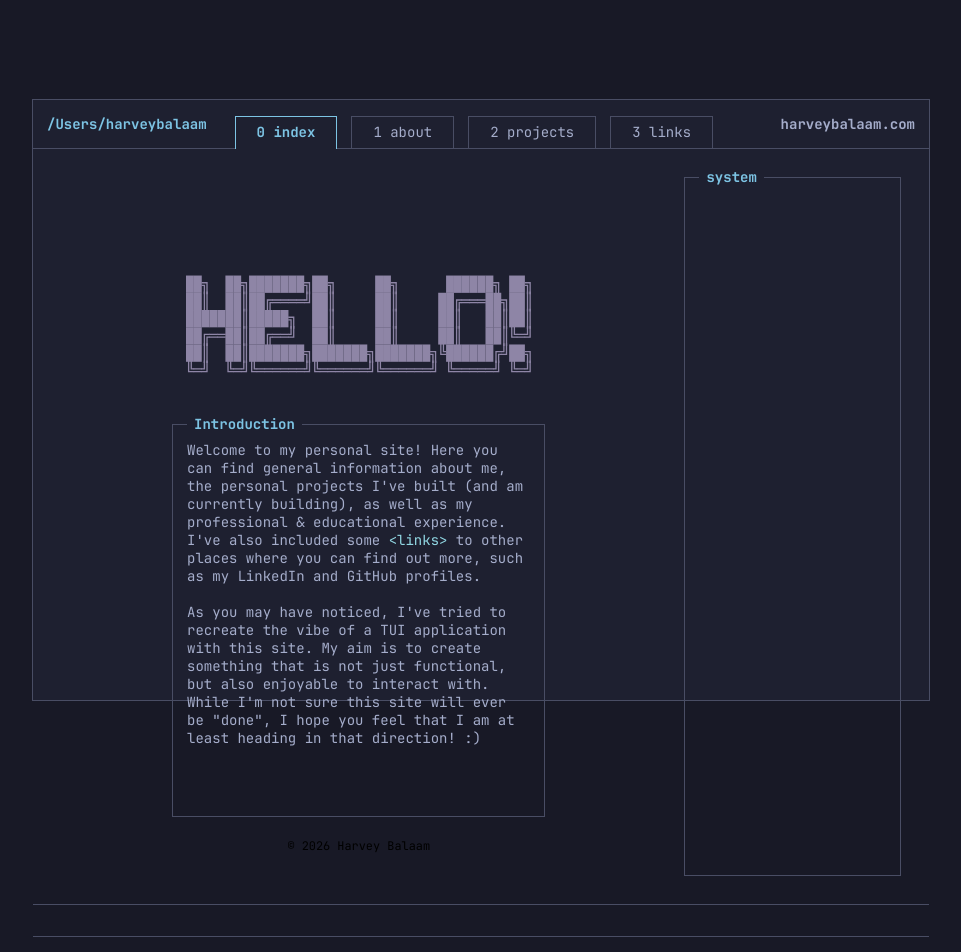
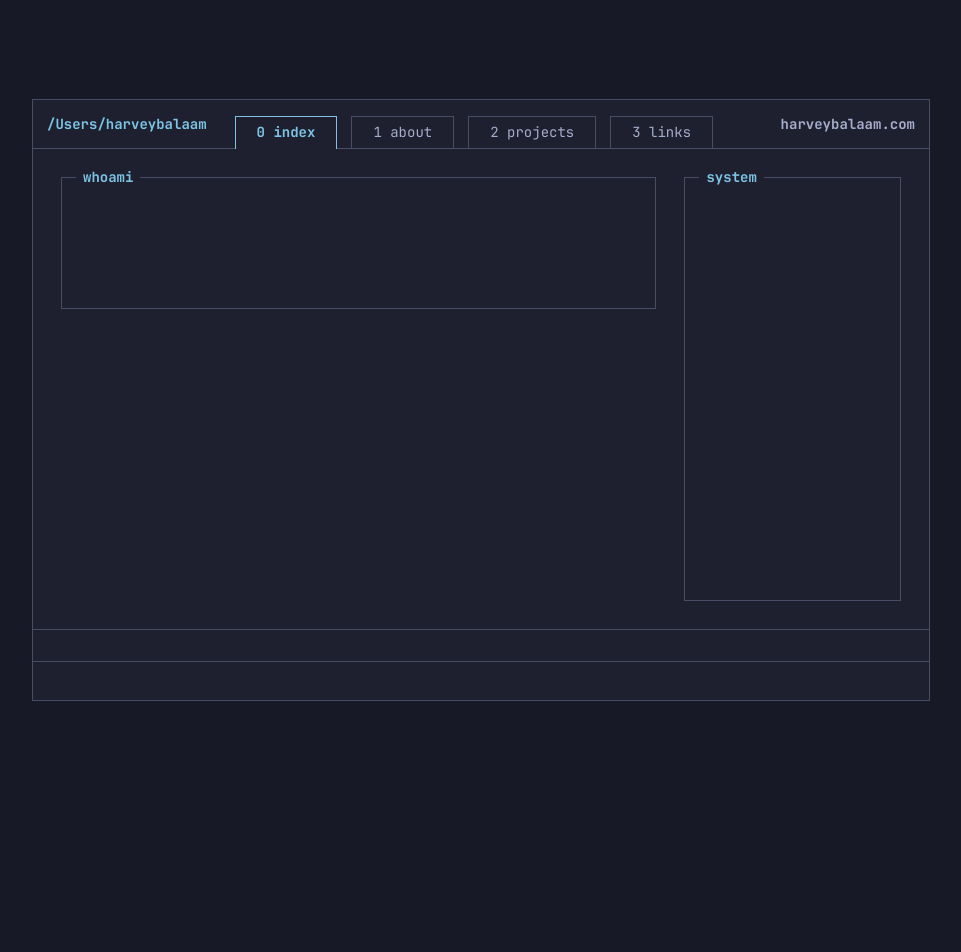
Before and after one commit to harveybalaam/personal-website, a React (Vite) app: page / in a window 1280 px wide. Shown: the top 952 px of the page, without its empty margins (159-1120 px from the left). After the commit the page ends 800 px from the top, so only its background shows below. Built offline with nearby package versions, Linux system fonts and the light colour scheme.

Commit message:
feat: create skeleton for new index page

```diff
--- a/src/index.css
+++ b/src/index.css
@@ -99,6 +99,7 @@ main {
 
 #page-content {
   display: flex;
+  flex-direction: column;
   flex: 11;
 }
 
--- a/src/pages/Hello/Hello.css
+++ /dev/null
@@ -1,34 +0,0 @@
-#copyright {
-  font-size: 0.85rem;
-}
-
-.hello-page {
-  display: flex;
-  flex-direction: column;
-}
-
-.hello-title {
-  margin-top: 10vh;
-  margin-bottom: 5vh;
-}
-
-.hello-title > img {
-  height: 8rem;
-  width: auto;
-  max-width: 60%;
-}
-
-.hello-body {
-  display: flex;
-  flex-direction: column;
-  flex-grow: 1;
-  justify-content: space-between;
-  max-width: 65%;
-  align-self: center;
-}
-
-.hello-body > p {
-  font-size: 1.1rem;
-  text-align: center;
-  margin-top: 1.5rem;
-}
--- a/src/pages/Hello/index.tsx
+++ /dev/null
@@ -1,37 +0,0 @@
-import { Link } from "@tanstack/react-router";
-import Container from "../../components/Container";
-import helloTitle from "../../assets/images/hello-title.svg";
-import "./Hello.css";
-
-export default function Hello() {
-  return (
-    <div className="page-content-wrapper hello-page">
-      <div className="hello-title centered">
-        <img src={helloTitle} alt="ASCII art page title which reads 'Hello!'" />
-      </div>
-      <div className="hello-body">
-        <Container title="Introduction">
-          <p>
-            Welcome to my personal site! Here you can find general information
-            about me, the personal projects I&apos;ve built (and am currently
-            building), as well as my professional &amp; educational experience.
-            I&apos;ve also included some{" "}
-            <Link className="text-link outline-blue" to="/links">
-              &lt;links&gt;
-            </Link>{" "}
-            to other places where you can find out more, such as my LinkedIn and
-            GitHub profiles.
-            <br />
-            <br />
-            As you may have noticed, I&apos;ve tried to recreate the vibe of a
-            TUI application with this site. My aim is to create something that
-            is not just functional, but also enjoyable to interact with. While
-            I&apos;m not sure this site will ever be &quot;done&quot;, I hope
-            you feel that I am at least heading in that direction! :)
-          </p>
-        </Container>
-        <p id="copyright">&copy; 2026 Harvey Balaam</p>
-      </div>
-    </div>
-  );
-}
--- /dev/null
+++ b/src/pages/index/index-page.css
@@ -0,0 +1,6 @@
+#index-content {
+  display: grid;
+  grid-template-rows: 1fr 2fr;
+  gap: 2rem;
+  flex: 1;
+}
--- /dev/null
+++ b/src/pages/index/index.tsx
@@ -0,0 +1,13 @@
+import "./index-page.css";
+import Container from "../../components/Container";
+
+export function Index() {
+  return (
+    <div id="index-content">
+      <Container title="whoami">
+        <div></div>
+      </Container>
+      <div></div>
+    </div>
+  );
+}
--- a/src/routes/index.tsx
+++ b/src/routes/index.tsx
@@ -1,6 +1,6 @@
+import { Index } from "../pages/index";
 import { createFileRoute } from "@tanstack/react-router";
-import Hello from "../pages/Hello";
 
 export const Route = createFileRoute("/")({
-  component: Hello,
+  component: Index,
 });
```
